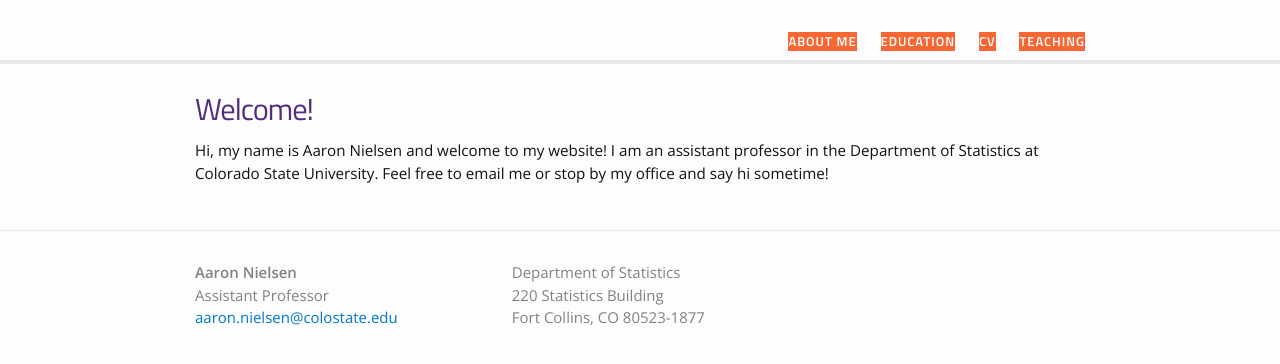
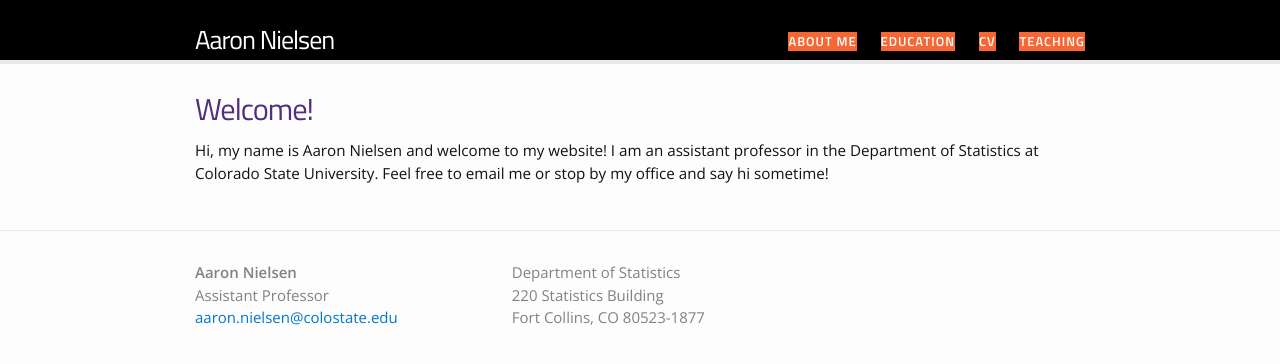
Before and after one commit to aaron-nielsen/aaron-nielsen.github.io, a Jekyll site: the page built from index.html, in a window 1280 px wide. Shown: the top 364 px of the page. Built offline with Jekyll 4.4.1, drawn with Linux system fonts in a browser that asks for light colours.

Commit message:
Update _header.scss

```diff
--- a/_sass/_header.scss
+++ b/_sass/_header.scss
@@ -5,7 +5,8 @@
     border-top: 0px solid $grey-color-dark;
 	border-bottom: 4px solid $grey-color-light;
     min-height: 56px;
-	background-image: url("images/1.jpg");
+    background: #000000 url("images/1.jpg") 100% 100% no-repeat;
+
     // Positioning context for the mobile navigation icon
     position: relative;
 
```
